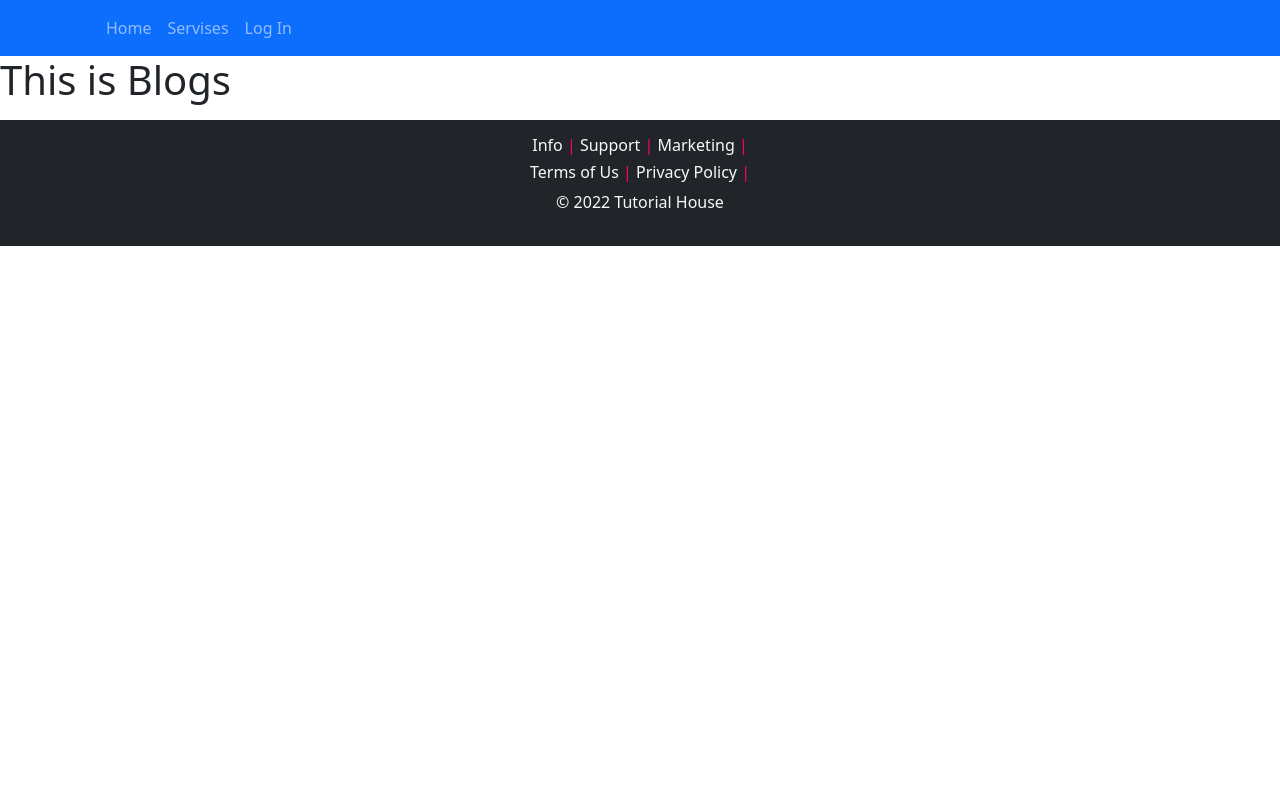
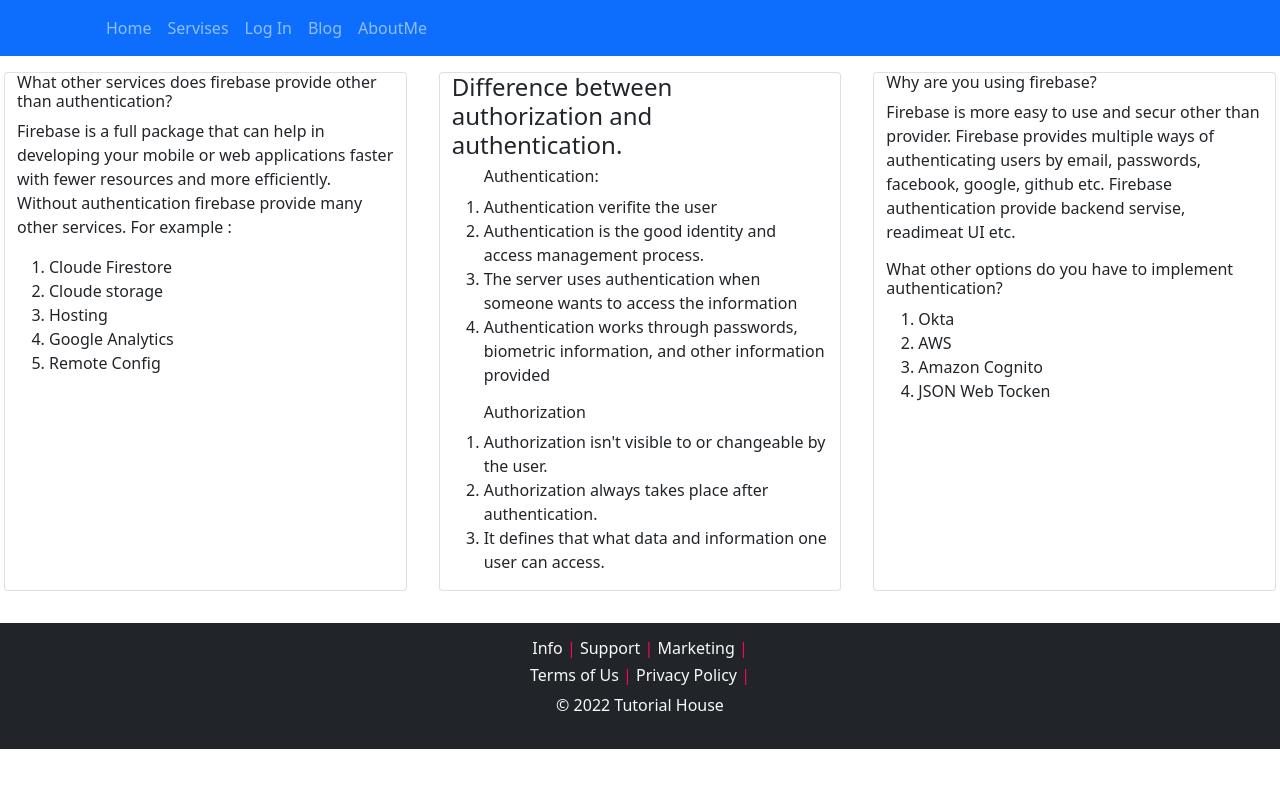
Before and after one commit to MonirujjamanMamun/tutorial-house, a React (Create React App) app: page /blog in a window 1280 px wide. Shown: the top 788 px of the page. Built offline with nearby package versions, Linux system fonts and the light colour scheme.

Commit message:
about me section complited

```diff
--- a/src/Components/AboutMe/AboutMe.js
+++ b/src/Components/AboutMe/AboutMe.js
@@ -1,9 +1,17 @@
 import React from 'react';
+import AboutPic from '../../images/about-pic.jpeg';
 
 const AboutMe = () => {
     return (
-        <div>
-            <h1>This is About Me section</h1>
+        <div className='container row my-5 align-items-center mx-auto'>
+            <div className='col '>
+            <h2 className='pink-color'>Hello..!</h2>
+            <h5>I'm <span className='pink-color'>Monirujjaman Monir</span>.</h5>
+            <p>My future goal is became a full stack web Developer.I worked last 3 months. Now, I am working hard and will working hard to achieve my goal. I am a slow learner but InsAllah, one day I will a good programmer. My dream is to be a full-stack developer, I work hard and will play an important role in the IT sector of the society</p>
+            </div>
+            <div className='col'>
+            <img className='img-thumbnail ms-2' src={AboutPic} height="" alt="" />
+            </div>
         </div>
     );
 };
--- a/src/Components/Blog/Blog.js
+++ b/src/Components/Blog/Blog.js
@@ -2,8 +2,47 @@
 
 const Blog = () => {
     return (
-        <div>
-            <h1>This is Blogs</h1>
+        <div className='row '>
+            <div className='col card bg-gray m-3'>
+                <h6>What other services does firebase provide other than authentication?</h6>
+                <p> Firebase is a full package that can help in developing your mobile or web applications faster with fewer resources and more efficiently. Without authentication firebase provide many other services. For example :</p>
+                    <ol>
+                        <li>Cloude Firestore</li>
+                        <li>Cloude storage</li>
+                        <li>Hosting</li>
+                        <li>Google Analytics</li>
+                        <li>Remote Config</li>
+                    </ol>
+
+            </div>
+            <div className='col card bg-gray m-3'>
+                <h4>Difference between authorization and authentication.</h4>
+                <ol>
+                    <h6>Authentication:</h6>
+                    <li>Authentication verifite the user</li>
+                    <li>Authentication is the good identity and access management process.</li>
+                    <li>The server uses authentication when someone wants to access the information</li>
+                    <li>Authentication works through passwords, biometric information, and other information provided</li>
+                </ol>
+                <ol>
+                    <h6>Authorization</h6>
+                    <li>Authorization isn't visible to or changeable by the user.</li>
+                    <li>Authorization always takes place after authentication.</li>
+                    <li>It defines that what data and information one user can access.</li>
+                </ol>
+            </div>
+            <div className='col card bg-gray m-3'>
+                <h6>Why are you using firebase? </h6>
+                <p>Firebase is more easy to use and secur other than provider. Firebase provides multiple ways of authenticating users by email, passwords, facebook, google, github etc. Firebase authentication provide backend servise, readimeat UI etc. </p>
+                <h6>What other options do you have to implement authentication?</h6>
+                <ol>
+                    <li>Okta</li>
+                    <li>AWS</li>
+                    <li>Amazon Cognito</li>
+                    <li>JSON Web Tocken</li>
+
+                </ol>
+            </div>
         </div>
     );
 };
--- a/src/Components/Header/Header.js
+++ b/src/Components/Header/Header.js
@@ -15,6 +15,8 @@
                         <Nav.Link as={Link} to="/">Home</Nav.Link>
                         <Nav.Link as={Link} to="/servises">Servises</Nav.Link>
                         <Nav.Link as={Link} to="/login">Log In</Nav.Link>
+                        <Nav.Link as={Link} to ='/blog'>Blog</Nav.Link>
+                        <Nav.Link as={Link} to ='/aboutme'>AboutMe</Nav.Link>
                     </Nav>
                 </Container>
             </Navbar>
```
Also changed, not shown: src/images/about-pic.jpeg (added).
